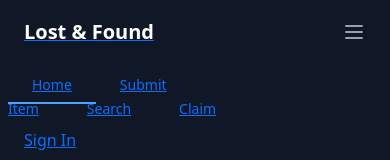
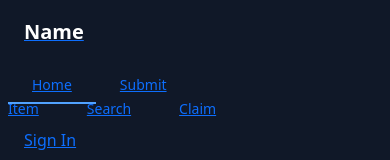
Before and after one commit to fxrchis/fblasite2, a React (Vite) app: page / in a window 390 px wide. Shown: the top 160 px of the page. Built offline with nearby package versions, Linux system fonts and the light colour scheme.

Commit message:
updates 2

```diff
--- a/src/App.jsx
+++ b/src/App.jsx
@@ -33,9 +33,10 @@ function App() {
                     <div className="flex justify-between h-16">
                         {/* Logo and main nav */}
                         <div className="flex items-center">
-                            <Link to="/" className="flex-shrink-0">
-                                <span className="text-xl font-bold text-white">Lost & Found</span>
+                            <Link to="/">
+                                <span className="text-xl font-bold text-white">Name</span>
                             </Link>
+
                             <div className="hidden md:ml-10 md:flex md:space-x-8">
                                 <NavLink to="/">Home</NavLink>
                                 <NavLink to="/submission">Submit Item</NavLink>
@@ -54,20 +55,6 @@ function App() {
                             </Link>
                         </div>
 
-                        {/* Mobile menu button */}
-                        <div className="-mr-2 flex items-center md:hidden">
-                            <button
-                                type="button"
-                                className="inline-flex items-center justify-center p-2 rounded-md text-gray-400 hover:text-white hover:bg-gray-700 focus:outline-none"
-                                aria-controls="mobile-menu"
-                                aria-expanded="false"
-                            >
-                                <span className="sr-only">Open main menu</span>
-                                <svg className="block h-6 w-6" xmlns="http://www.w3.org/2000/svg" fill="none" viewBox="0 0 24 24" stroke="currentColor" aria-hidden="true">
-                                    <path strokeLinecap="round" strokeLinejoin="round" strokeWidth="2" d="M4 6h16M4 12h16M4 18h16" />
-                                </svg>
-                            </button>
-                        </div>
                     </div>
                 </nav>
 
```
